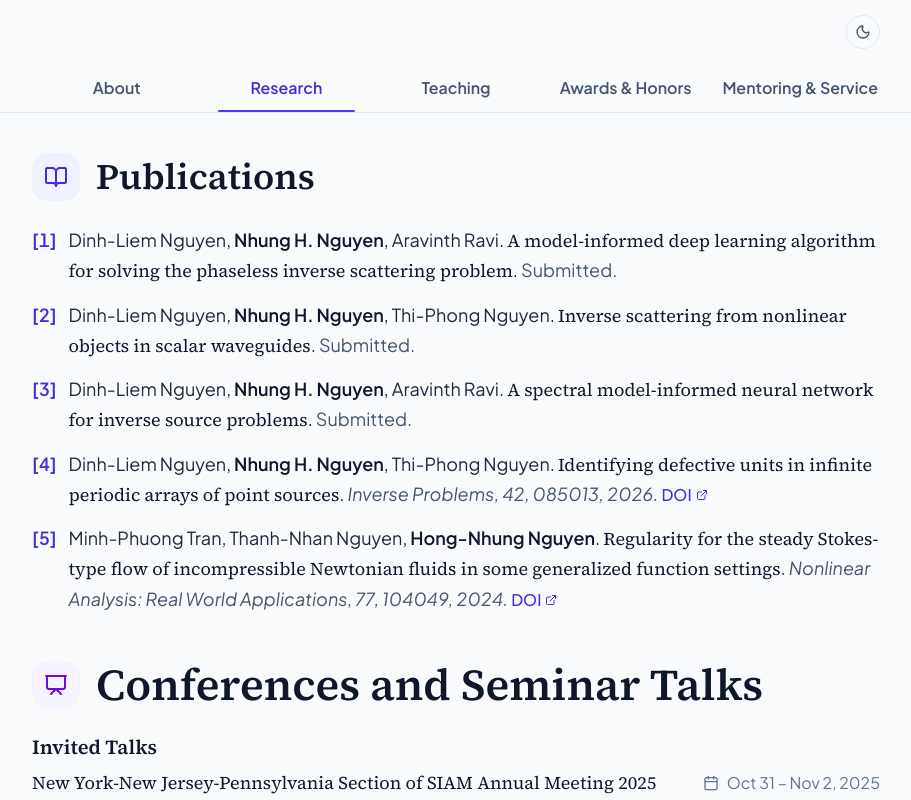
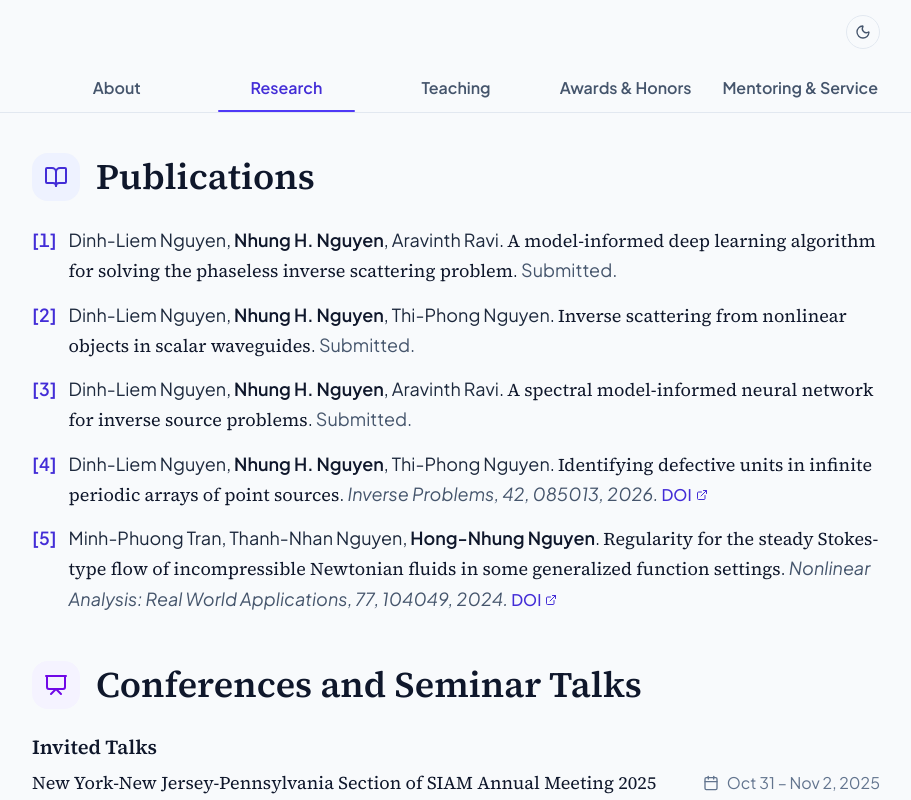
Before and after one commit to nhungnh-dot/nhungnh-dot.github.io, a React (Vite) app: page / in a window 1280 px wide. Both pictures are taken after a click on the tab "Research". Shown: the top 800 px of the page, without its empty margins (184-1095 px from the left). Built offline with nearby package versions, Linux system fonts and the light colour scheme.

Commit message:
Reduce talks heading size

```diff
--- a/src/components/TalksPresentations.tsx
+++ b/src/components/TalksPresentations.tsx
@@ -54,7 +54,7 @@ export const TalksPresentations: React.FC = () => {
           <span className="flex h-12 w-12 items-center justify-center rounded-2xl bg-violet-50 text-violet-700 dark:bg-violet-950/40 dark:text-violet-300">
             <Presentation className="h-6 w-6" aria-hidden="true" />
           </span>
-          <h2 className="text-3xl sm:text-4xl font-bold text-slate-900 dark:text-slate-50 font-serif-academic">
+          <h2 className="text-2xl sm:text-3xl font-semibold text-slate-900 dark:text-slate-50 font-serif-academic">
             Conferences and Seminar Talks
           </h2>
         </div>
```
